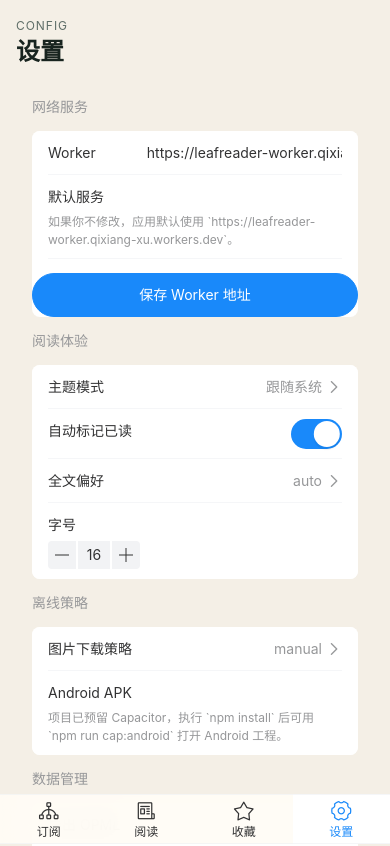
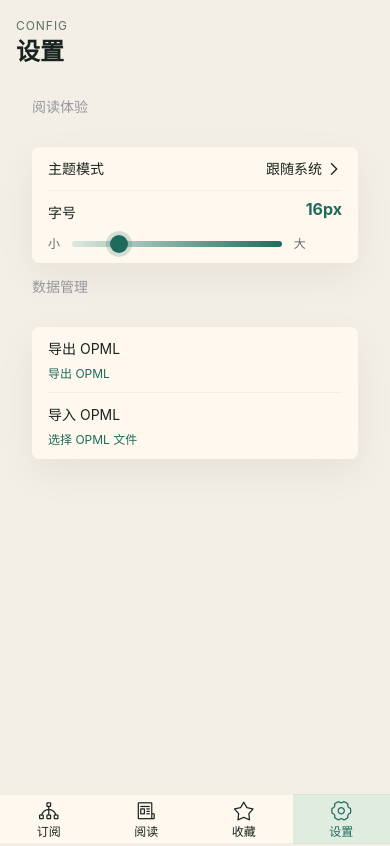
Before and after one commit to geesun/LeafReader, a Vue app: page /settings in a window 390 px wide. Shown: the top 846 px of the page. Built offline with nearby package versions, Linux system fonts and the light colour scheme.

Commit message:
Simplify LeafReader settings and reading flow
Use the deployed worker by default, keep reading filters sticky, and sort feeds/articles by latest updates so the mobile reader stays focused and predictable.

```diff
--- a/src/constants/settings.ts
+++ b/src/constants/settings.ts
@@ -4,13 +4,6 @@ export const SETTINGS_STORAGE_KEY = 'leafreader_settings'
 export const DEFAULT_WORKER_BASE_URL = 'https://leafreader-worker.qixiang-xu.workers.dev'
 
 export const defaultSettings: AppSettings = {
-  workerBaseUrl: DEFAULT_WORKER_BASE_URL,
   theme: 'system',
-  fontSize: 16,
-  readMode: 'simplified',
-  autoMarkRead: true,
-  listDensity: 'comfortable',
-  readContentPreference: 'auto',
-  autoFetchFullText: 'off',
-  offlineImagePolicy: 'manual'
+  fontSize: 16
 }
--- a/src/services/opmlService.ts
+++ b/src/services/opmlService.ts
@@ -21,6 +21,11 @@ ${body}
 
 export function parseOpml(text: string): Array<{ title: string; feedUrl: string; siteUrl?: string }> {
   const doc = new DOMParser().parseFromString(text, 'text/xml')
+
+  if (doc.querySelector('parsererror')) {
+    throw new Error('Invalid OPML')
+  }
+
   return [...doc.querySelectorAll('outline[xmlUrl]')].map((node) => ({
     title: node.getAttribute('title') || node.getAttribute('text') || '未命名订阅',
     feedUrl: node.getAttribute('xmlUrl') || '',
--- a/src/services/settings.ts
+++ b/src/services/settings.ts
@@ -1,6 +1,5 @@
 import { SETTINGS_STORAGE_KEY, defaultSettings } from '@/constants/settings'
 import type { AppSettings } from '@/types/models'
-import { normalizeBaseUrl } from '@/utils/url'
 
 export function loadSettings(): AppSettings {
   const raw = localStorage.getItem(SETTINGS_STORAGE_KEY)
@@ -13,8 +12,7 @@ export function loadSettings(): AppSettings {
     const parsed = JSON.parse(raw) as Partial<AppSettings>
     return {
       ...defaultSettings,
-      ...parsed,
-      workerBaseUrl: normalizeBaseUrl(parsed.workerBaseUrl ?? '')
+      ...parsed
     }
   } catch {
     return defaultSettings
@@ -22,11 +20,5 @@ export function loadSettings(): AppSettings {
 }
 
 export function saveSettings(settings: AppSettings): void {
-  localStorage.setItem(
-    SETTINGS_STORAGE_KEY,
-    JSON.stringify({
-      ...settings,
-      workerBaseUrl: normalizeBaseUrl(settings.workerBaseUrl)
-    })
-  )
+  localStorage.setItem(SETTINGS_STORAGE_KEY, JSON.stringify(settings))
 }
--- a/src/styles.css
+++ b/src/styles.css
@@ -1,6 +1,7 @@
 :root {
   --bg: #f4efe6;
   --bg-elevated: rgba(255, 250, 242, 0.88);
+  --bg-elevated-strong: rgba(255, 248, 238, 0.98);
   --border: rgba(31, 107, 91, 0.12);
   --text: #18241f;
   --muted: #5f6e68;
@@ -19,6 +20,7 @@
 :root[data-theme='dark'] {
   --bg: #101614;
   --bg-elevated: rgba(24, 34, 30, 0.9);
+  --bg-elevated-strong: rgba(22, 30, 27, 0.98);
   --border: rgba(219, 233, 223, 0.12);
   --text: #eef2ee;
   --muted: #96a79f;
@@ -378,6 +380,16 @@ a {
   margin-top: 10px;
 }
 
+.file-input--overlay {
+  position: absolute;
+  inset: 0;
+  width: 100%;
+  height: 100%;
+  margin: 0;
+  opacity: 0;
+  cursor: pointer;
+}
+
 .sheet-popup {
   background: transparent;
 }
@@ -539,17 +551,181 @@ a {
   text-decoration: none;
 }
 
+.font-size-value {
+  color: var(--accent);
+  font-weight: 700;
+  line-height: 1;
+}
+
+.font-slider-wrap {
+  display: grid;
+  grid-template-columns: auto 1fr auto;
+  align-items: center;
+  gap: 12px;
+  margin-top: 10px;
+}
+
+.font-range {
+  width: 100%;
+  height: 6px;
+  margin: 0;
+  border-radius: 999px;
+  outline: none;
+  appearance: none;
+  background: linear-gradient(90deg, var(--accent-soft) 0%, var(--accent) 100%);
+}
+
+.font-slider-label {
+  color: var(--muted);
+  font-size: 12px;
+}
+
+.font-range::-webkit-slider-thumb {
+  width: 18px;
+  height: 18px;
+  border: 0;
+  border-radius: 50%;
+  appearance: none;
+  background: var(--accent);
+  box-shadow: 0 0 0 4px color-mix(in srgb, var(--accent) 18%, transparent);
+}
+
+.font-range::-moz-range-thumb {
+  width: 18px;
+  height: 18px;
+  border: 0;
+  border-radius: 50%;
+  background: var(--accent);
+  box-shadow: 0 0 0 4px color-mix(in srgb, var(--accent) 18%, transparent);
+}
+
+.font-range::-moz-range-track {
+  height: 6px;
+  border-radius: 999px;
+  background: linear-gradient(90deg, var(--accent-soft) 0%, var(--accent) 100%);
+}
+
+.import-file-text {
+  color: var(--accent);
+  cursor: pointer;
+}
+
+.import-file-text--picker {
+  position: relative;
+  display: inline-block;
+}
+
+.van-cell,
+.van-field,
+.van-cell-group,
+.van-cell-group--inset {
+  background: var(--bg-elevated-strong);
+  color: var(--text);
+}
+
+.van-cell-group {
+  margin-top: 16px;
+}
+
+.van-cell-group--inset {
+  overflow: hidden;
+  box-shadow: 0 14px 40px rgba(18, 25, 22, 0.06);
+}
+
+.van-cell::after,
+.van-field::after,
+.van-cell-group--inset::after {
+  border-color: var(--border);
+}
+
+.van-group-title,
+.van-cell__label,
+.van-field__label,
+.van-field__control,
+.van-cell__value,
+.van-cell__right-icon,
+.van-cell__title,
+.van-nav-bar__title,
+.van-nav-bar .van-icon,
+.van-nav-bar__text,
+.van-tabbar-item,
+.van-tabbar-item__text,
+.van-tabbar-item__icon {
+  color: var(--text);
+}
+
+.van-field__control::placeholder {
+  color: var(--muted);
+}
+
+.van-field__control,
+.van-field__control:-webkit-autofill,
+.van-cell__value--alone {
+  color: var(--text);
+  -webkit-text-fill-color: var(--text);
+}
+
+.van-nav-bar {
+  background: var(--bg-elevated-strong);
+}
+
+.van-nav-bar::after {
+  border-color: var(--border);
+}
+
+.van-button {
+  color: var(--text);
+}
+
+.van-button--default,
+.van-button--plain,
+.van-button--primary.van-button--plain,
+.van-button--small.van-button--plain,
+.van-button--round.van-button--plain {
+  border-color: var(--border);
+  background: var(--bg-elevated-strong);
+  color: var(--text);
+}
+
+.van-button--default::before,
+.van-button--plain::before,
+.van-button--primary::before {
+  display: none;
+}
+
+.van-button--primary {
+  border-color: transparent;
+  background: var(--accent);
+  color: #f7faf8;
+}
+
+.van-button--primary .van-icon,
+.van-button--plain .van-icon,
+.van-button--default .van-icon {
+  color: inherit;
+}
+
 :root[data-theme='dark'] .bulk-toolbar {
   background: rgba(15, 20, 18, 0.96);
 }
 
 .van-tabbar {
-  background: rgba(255, 252, 246, 0.92);
+  background: var(--bg-elevated-strong);
   backdrop-filter: blur(14px);
 }
 
-:root[data-theme='dark'] .van-tabbar {
-  background: rgba(15, 20, 18, 0.94);
+.van-tabbar::after {
+  border-color: var(--border);
+}
+
+.van-tabbar-item--active {
+  background: color-mix(in srgb, var(--accent-soft) 82%, transparent);
+  color: var(--accent);
+}
+
+.van-tabbar-item--active .van-tabbar-item__text,
+.van-tabbar-item--active .van-tabbar-item__icon {
+  color: var(--accent);
 }
 
 @media (min-width: 768px) {
--- a/src/views/ArticleView.vue
+++ b/src/views/ArticleView.vue
@@ -2,15 +2,14 @@
 import { computed, onMounted, ref } from 'vue'
 import { useRoute, useRouter } from 'vue-router'
 
+import { DEFAULT_WORKER_BASE_URL } from '@/constants/settings'
 import { sanitizeHtml } from '@/services/articleService'
 import { formatRelativeDate } from '@/utils/date'
 import { useArticleStore } from '@/stores/articles'
-import { useSettingsStore } from '@/stores/settings'
 
 const route = useRoute()
 const router = useRouter()
 const articleStore = useArticleStore()
-const settingsStore = useSettingsStore()
 const loading = ref(true)
 
 const article = computed(() => articleStore.current)
@@ -18,12 +17,7 @@ const articleHtml = computed(() => {
   const current = article.value
   if (!current) return ''
 
-  const preferredContent =
-    settingsStore.settings.readContentPreference === 'feed'
-      ? current.feedContentHtml || current.fullContentHtml
-      : settingsStore.settings.readContentPreference === 'fulltext'
-        ? current.fullContentHtml || current.feedContentHtml
-        : current.fullContentHtml || current.feedContentHtml
+  const preferredContent = current.fullContentHtml || current.feedContentHtml
 
   return sanitizeHtml(current.offlineContentHtml || preferredContent || current.summary || '')
 })
@@ -41,8 +35,15 @@ async function toggleFavorite() {
 onMounted(async () => {
   const current = await articleStore.openArticle(route.params.id as string)
 
-  if (current && settingsStore.settings.autoMarkRead && !current.isRead) {
+  if (current && !current.isRead) {
     await articleStore.setRead(current, true)
+  }
+
+  if (current && !current.isOfflineSaved) {
+    try {
+      await articleStore.saveOffline(current, DEFAULT_WORKER_BASE_URL)
+    } catch {
+    }
   }
 
   loading.value = false
--- a/src/views/HomeView.vue
+++ b/src/views/HomeView.vue
@@ -3,17 +3,17 @@ import { computed, onBeforeUnmount, onMounted, ref, watch } from 'vue'
 import { useRoute, useRouter } from 'vue-router'
 import { showConfirmDialog, showToast } from 'vant'
 
+import { DEFAULT_WORKER_BASE_URL } from '@/constants/settings'
 import { formatRelativeDate } from '@/utils/date'
 import { limitText } from '@/utils/text'
 import { useArticleStore } from '@/stores/articles'
-import { useSettingsStore } from '@/stores/settings'
 import { useSubscriptionStore } from '@/stores/subscriptions'
 
 const articleStore = useArticleStore()
-const settingsStore = useSettingsStore()
 const subscriptionStore = useSubscriptionStore()
 const route = useRoute()
 const router = useRouter()
+const READING_FILTER_KEY = 'leafreader_reading_filter'
 
 const refreshing = ref(false)
 const keyword = ref('')
@@ -43,7 +43,8 @@ const filterLabel = computed(() => {
 const activeKeyword = computed(() => searchKeyword.value.trim().toLowerCase())
 
 const filteredArticles = computed(() => {
-  return articleStore.items.filter((article) => {
+  return articleStore.items
+    .filter((article) => {
       const keywordMatched =
         !activeKeyword.value ||
         article.title.toLowerCase().includes(activeKeyword.value) ||
@@ -56,6 +57,7 @@ const filteredArticles = computed(() => {
 
       return keywordMatched && filterMatched && subscriptionMatched
     })
+    .sort((a, b) => (b.publishedAt || b.createdAt).localeCompare(a.publishedAt || a.createdAt))
 })
 
 watch(
@@ -74,20 +76,25 @@ watch(
       return
     }
 
+    const savedFilter = localStorage.getItem(READING_FILTER_KEY)
+    if (savedFilter === 'unread' || savedFilter === 'favorites' || savedFilter === 'all') {
+      filter.value = savedFilter
+      return
+    }
+
     filter.value = 'all'
   },
   { immediate: true }
 )
 
+watch(filter, (value) => {
+  localStorage.setItem(READING_FILTER_KEY, value)
+})
+
 async function refreshAll() {
   refreshing.value = true
   try {
-    if (!settingsStore.settings.workerBaseUrl) {
-      showToast('请先在设置中配置 Worker 地址')
-      return
-    }
-
-    const summary = await subscriptionStore.refreshAll(settingsStore.settings.workerBaseUrl)
+    const summary = await subscriptionStore.refreshAll(DEFAULT_WORKER_BASE_URL)
     await articleStore.loadAll()
 
     if (summary.failureCount > 0) {
@@ -184,6 +191,20 @@ function handleOutsideClick(event: MouseEvent | TouchEvent) {
 
 onMounted(async () => {
   await Promise.all([articleStore.loadAll(), subscriptionStore.load()])
+
+  if (!route.query.filter) {
+    const savedFilter = localStorage.getItem(READING_FILTER_KEY)
+    if (savedFilter === 'unread' || savedFilter === 'favorites') {
+      await router.replace({
+        name: 'reading',
+        query: {
+          ...(typeof route.query.subscriptionId === 'string' ? { subscriptionId: route.query.subscriptionId } : {}),
+          filter: savedFilter
+        }
+      })
+    }
+  }
+
   document.addEventListener('click', handleOutsideClick)
   document.addEventListener('touchstart', handleOutsideClick)
 })
--- a/src/views/SettingsView.vue
+++ b/src/views/SettingsView.vue
@@ -1,22 +1,26 @@
 <script setup lang="ts">
-import { computed, onMounted, ref } from 'vue'
+import { computed, onMounted, ref, watch } from 'vue'
 import { showToast } from 'vant'
 
 import { DEFAULT_WORKER_BASE_URL } from '@/constants/settings'
 import { exportSubscriptionsToOpml, parseOpml } from '@/services/opmlService'
-import { useArticleStore } from '@/stores/articles'
 import { useSettingsStore } from '@/stores/settings'
 import { useSubscriptionStore } from '@/stores/subscriptions'
 
-const articleStore = useArticleStore()
 const settingsStore = useSettingsStore()
 const subscriptionStore = useSubscriptionStore()
 
-const workerBaseUrl = ref(settingsStore.settings.workerBaseUrl)
 const fontSize = ref(settingsStore.settings.fontSize)
+const importingOpml = ref(false)
+const importProgress = ref(0)
+const importTotal = ref(0)
 
 onMounted(async () => {
   await subscriptionStore.load()
+})
+
+watch(fontSize, (value) => {
+  settingsStore.patchSettings({ fontSize: value })
 })
 
 const themeLabel = computed(() => {
@@ -25,25 +29,41 @@ const themeLabel = computed(() => {
   return '跟随系统'
 })
 
-function saveBaseUrl() {
-  settingsStore.patchSettings({ workerBaseUrl: workerBaseUrl.value.trim() })
-  showToast('Worker 地址已保存')
-}
+async function downloadOpml() {
+  if (!subscriptionStore.items.length) {
+    showToast('当前没有可导出的订阅')
+    return
+  }
 
-function saveFontSize(value: number) {
-  fontSize.value = value
-  settingsStore.patchSettings({ fontSize: value })
-}
+  const content = exportSubscriptionsToOpml(subscriptionStore.items)
+  const fileName = `leafreader-subscriptions-${new Date().toISOString().slice(0, 10)}.opml`
 
-function downloadOpml() {
-  const content = exportSubscriptionsToOpml(subscriptionStore.items)
+  if ('share' in navigator && 'canShare' in navigator) {
+    const file = new File([content], fileName, { type: 'text/xml;charset=utf-8' })
+
+    try {
+      if (navigator.canShare({ files: [file] })) {
+        await navigator.share({
+          title: '导出 OPML',
+          files: [file]
+        })
+        return
+      }
+    } catch {
+      return
+    }
+  }
+
   const blob = new Blob([content], { type: 'text/xml;charset=utf-8' })
   const url = URL.createObjectURL(blob)
   const link = document.createElement('a')
   link.href = url
-  link.download = `leafreader-subscriptions-${new Date().toISOString().slice(0, 10)}.opml`
+  link.download = fileName
+  link.rel = 'noopener'
+  document.body.appendChild(link)
   link.click()
-  URL.revokeObjectURL(url)
+  window.setTimeout(() => URL.revokeObjectURL(url), 1000)
+  link.remove()
 }
 
 async function importOpml(event: Event) {
@@ -51,30 +71,47 @@ async function importOpml(event: Event) {
   const file = target.files?.[0]
   if (!file) return
 
-  const text = await file.text()
-  const feeds = parseOpml(text)
+  importingOpml.value = true
+  importProgress.value = 0
+  importTotal.value = 0
+
+  let feeds
+
+  try {
+    const text = await file.text()
+    feeds = parseOpml(text)
+  } catch {
+    importingOpml.value = false
+    target.value = ''
+    showToast('OPML 文件读取失败')
+    return
+  }
+
+  if (!feeds.length) {
+    importingOpml.value = false
+    target.value = ''
+    showToast('没有识别到可导入的订阅')
+    return
+  }
+
+  importTotal.value = feeds.length
   let count = 0
 
   for (const item of feeds) {
     try {
-      if (!settingsStore.settings.workerBaseUrl) {
-        showToast('请先配置 Worker 地址')
-        break
-      }
-      await subscriptionStore.add(item.feedUrl, settingsStore.settings.workerBaseUrl)
+      await subscriptionStore.add(item.feedUrl, DEFAULT_WORKER_BASE_URL)
       count += 1
     } catch {
-      continue
+      // ignore duplicates or invalid feeds while keeping progress
     }
+
+    importProgress.value += 1
   }
 
+  await subscriptionStore.load()
+  importingOpml.value = false
   target.value = ''
-  showToast(`导入完成，新增 ${count} 个订阅`)
-}
-
-async function clearOffline() {
-  await articleStore.clearAllOffline()
-  showToast('已清空离线内容')
+  showToast(count > 0 ? `导入完成，新增 ${count} 个订阅` : '导入完成，没有新增订阅')
 }
 </script>
 
@@ -87,57 +124,36 @@ async function clearOffline() {
       </div>
     </header>
 
-    <van-cell-group inset title="网络服务">
-      <van-field
-        v-model="workerBaseUrl"
-        label="Worker"
-        type="url"
-        :placeholder="DEFAULT_WORKER_BASE_URL"
-        autocomplete="off"
-      />
-      <van-cell>
-        <template #title>默认服务</template>
-        <template #label>
-          <span>如果你不修改，应用默认使用 `{{ DEFAULT_WORKER_BASE_URL }}`。</span>
-        </template>
-      </van-cell>
-      <div class="cell-actions">
-        <van-button block round type="primary" @click="saveBaseUrl">保存 Worker 地址</van-button>
-      </div>
-    </van-cell-group>
-
     <van-cell-group inset title="阅读体验">
       <van-cell title="主题模式" :value="themeLabel" is-link @click="settingsStore.patchSettings({ theme: settingsStore.settings.theme === 'system' ? 'light' : settingsStore.settings.theme === 'light' ? 'dark' : 'system' })" />
-      <van-cell title="自动标记已读">
+      <van-cell title="字号">
         <template #right-icon>
-          <van-switch :model-value="settingsStore.settings.autoMarkRead" @update:model-value="settingsStore.patchSettings({ autoMarkRead: $event })" />
+          <span class="font-size-value" :style="{ fontSize: `${fontSize}px` }">{{ fontSize }}px</span>
         </template>
-      </van-cell>
-      <van-cell title="全文偏好" :value="settingsStore.settings.readContentPreference" is-link @click="settingsStore.patchSettings({ readContentPreference: settingsStore.settings.readContentPreference === 'auto' ? 'fulltext' : settingsStore.settings.readContentPreference === 'fulltext' ? 'feed' : 'auto' })" />
-      <van-cell title="字号">
         <template #label>
-          <van-stepper :model-value="fontSize" integer min="14" max="22" @update:model-value="saveFontSize" />
-        </template>
-      </van-cell>
-    </van-cell-group>
-
-    <van-cell-group inset title="离线策略">
-      <van-cell title="图片下载策略" :value="settingsStore.settings.offlineImagePolicy" is-link @click="settingsStore.patchSettings({ offlineImagePolicy: settingsStore.settings.offlineImagePolicy === 'manual' ? 'on_open' : settingsStore.settings.offlineImagePolicy === 'on_open' ? 'on_favorite' : 'manual' })" />
-      <van-cell title="Android APK">
-        <template #label>
-          <span>项目已预留 Capacitor，执行 `npm install` 后可用 `npm run cap:android` 打开 Android 工程。</span>
+          <div class="font-slider-wrap">
+            <span class="font-slider-label">小</span>
+            <input v-model="fontSize" class="font-range" type="range" min="14" max="24" step="1" />
+            <span class="font-slider-label">大</span>
+          </div>
         </template>
       </van-cell>
     </van-cell-group>
 
     <van-cell-group inset title="数据管理">
-      <van-cell title="导出 OPML" is-link @click="downloadOpml" />
+      <van-cell title="导出 OPML">
+        <template #label>
+          <span class="import-file-text" @click="downloadOpml">导出 OPML</span>
+        </template>
+      </van-cell>
       <van-cell title="导入 OPML">
         <template #label>
-          <input class="file-input" type="file" accept=".opml,.xml,text/xml" @change="importOpml" />
+          <label class="import-file-text import-file-text--picker">
+            <span>{{ importingOpml ? `正在导入 ${importProgress}/${importTotal}` : '选择 OPML 文件' }}</span>
+            <input class="file-input file-input--overlay" type="file" accept=".opml,.OPML,.xml,.XML,text/xml,application/xml,text/x-opml,application/octet-stream" @change="importOpml" />
+          </label>
         </template>
       </van-cell>
-      <van-cell title="清空离线文章" is-link @click="clearOffline" />
     </van-cell-group>
   </section>
 </template>
--- a/src/views/SubscriptionsView.vue
+++ b/src/views/SubscriptionsView.vue
@@ -3,18 +3,18 @@ import { computed, onBeforeUnmount, onMounted, ref, watch } from 'vue'
 import { useRouter } from 'vue-router'
 import { showToast } from 'vant'
 
+import { DEFAULT_WORKER_BASE_URL } from '@/constants/settings'
 import { useArticleStore } from '@/stores/articles'
-import { useSettingsStore } from '@/stores/settings'
 import { useSubscriptionStore } from '@/stores/subscriptions'
 import { useUiStore } from '@/stores/ui'
 
 const LONG_PRESS_MS = 420
 
 const articleStore = useArticleStore()
-const settingsStore = useSettingsStore()
 const subscriptionStore = useSubscriptionStore()
 const uiStore = useUiStore()
 const router = useRouter()
+const READING_FILTER_KEY = 'leafreader_reading_filter'
 
 const feedUrl = ref('')
 const submitting = ref(false)
@@ -44,8 +44,24 @@ const articleCounts = computed(() => {
   return { totalMap, unreadMap }
 })
 
+const sortedSubscriptions = computed(() => {
+  return [...subscriptionStore.items].sort((a, b) => {
+    const aLatest = articleStore.items
+      .filter((article) => article.subscriptionId === a.id)
+      .map((article) => article.publishedAt || article.createdAt)
+      .sort((left, right) => right.localeCompare(left))[0] || a.updatedAt
+
+    const bLatest = articleStore.items
+      .filter((article) => article.subscriptionId === b.id)
+      .map((article) => article.publishedAt || article.createdAt)
+      .sort((left, right) => right.localeCompare(left))[0] || b.updatedAt
+
+    return bLatest.localeCompare(aLatest)
+  })
+})
+
 const hasSelection = computed(() => selectedIds.value.length > 0)
-const allSelected = computed(() => selectedIds.value.length > 0 && selectedIds.value.length === subscriptionStore.items.length)
+const allSelected = computed(() => selectedIds.value.length > 0 && selectedIds.value.length === sortedSubscriptions.value.length)
 const refreshMessage = computed(() => {
   if (!refreshing.value || !refreshTotal.value) return ''
   return `正在刷新 ${refreshCompleted.value}/${refreshTotal.value}：${refreshCurrentTitle.value}`
@@ -141,7 +157,14 @@ async function handleCardClick(subscriptionId: string) {
   }
 
   activePressId = undefined
-  await router.push({ name: 'reading', query: { subscriptionId } })
+  const savedFilter = localStorage.getItem(READING_FILTER_KEY)
+  await router.push({
+    name: 'reading',
+    query: {
+      subscriptionId,
+      ...((savedFilter === 'unread' || savedFilter === 'favorites') ? { filter: savedFilter } : {})
+    }
+  })
 }
 
 function cancelSelection() {
@@ -154,7 +177,7 @@ function toggleSelectAll() {
     return
   }
 
-  selectedIds.value = subscriptionStore.items.map((item) => item.id)
+  selectedIds.value = sortedSubscriptions.value.map((item) => item.id)
 }
 
 async function addSubscription() {
@@ -162,14 +185,10 @@ async function addSubscription() {
     showToast('请输入 RSS 地址')
     return
   }
-  if (!settingsStore.settings.workerBaseUrl) {
-    showToast('请先在设置中填写 Worker 地址')
-    return
-  }
 
   submitting.value = true
   try {
-    await subscriptionStore.add(feedUrl.value.trim(), settingsStore.settings.workerBaseUrl)
+    await subscriptionStore.add(feedUrl.value.trim(), DEFAULT_WORKER_BASE_URL)
     await articleStore.loadAll()
     closeAddPopup()
     showToast('订阅已添加')
@@ -194,11 +213,6 @@ async function markSelectedRead() {
 }
 
 async function refreshSubscriptions() {
-  if (!settingsStore.settings.workerBaseUrl) {
-    showToast('请先在设置中配置 Worker 地址')
-    return
-  }
-
   refreshing.value = true
   refreshCompleted.value = 0
   refreshTotal.value = subscriptionStore.items.length
@@ -206,7 +220,7 @@ async function refreshSubscriptions() {
 
   try {
     const summary = await subscriptionStore.refreshAll(
-      settingsStore.settings.workerBaseUrl,
+      DEFAULT_WORKER_BASE_URL,
       3,
       ({ completed, total, title }) => {
         refreshCompleted.value = completed
@@ -249,13 +263,12 @@ onBeforeUnmount(() => {
       <van-button v-if="!hasSelection" class="page-header__icon" round plain icon="plus" @click="openAddPopup" />
     </header>
 
-    <van-notice-bar v-if="!settingsStore.settings.workerBaseUrl" left-icon="warning-o" text="请先到设置页填写 Worker 地址，否则无法抓取订阅。" />
-    <van-notice-bar v-else-if="refreshMessage" left-icon="replay" :text="refreshMessage" />
+    <van-notice-bar v-if="refreshMessage" left-icon="replay" :text="refreshMessage" />
 
     <van-pull-refresh v-model="refreshing" @refresh="refreshSubscriptions">
-      <div v-if="subscriptionStore.items.length" class="feed-grid">
+      <div v-if="sortedSubscriptions.length" class="feed-grid">
         <button
-          v-for="subscription in subscriptionStore.items"
+          v-for="subscription in sortedSubscriptions"
           :key="subscription.id"
           class="feed-icon-card"
           :class="{ 'feed-icon-card--selected': selectedIds.includes(subscription.id) }"
```
Also changed, not shown: src/services/feedService.ts (+25 -0 lines), src/types/models.ts (+0 -7 lines). Lines whose indentation alone changed are shown as unchanged.
